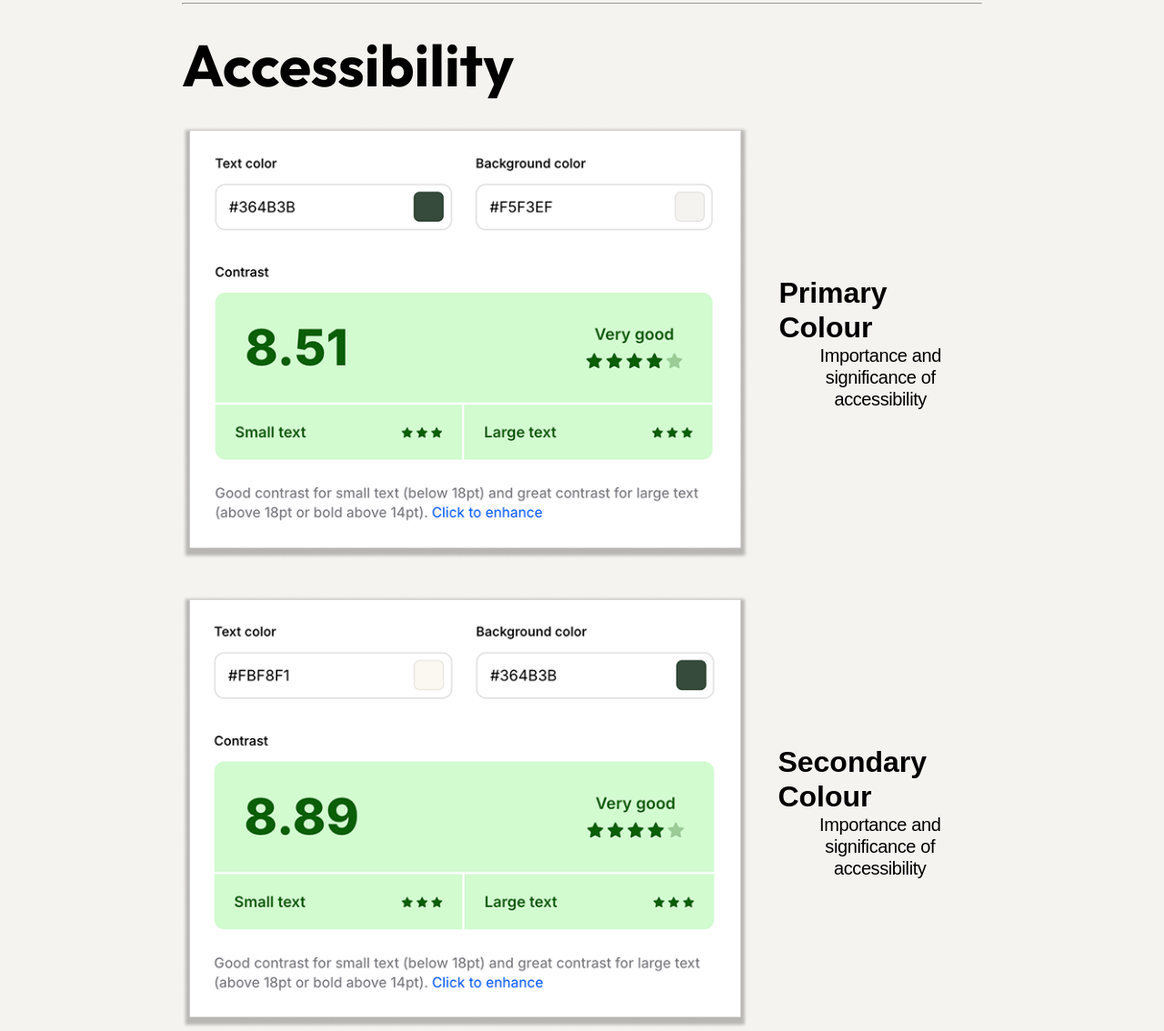
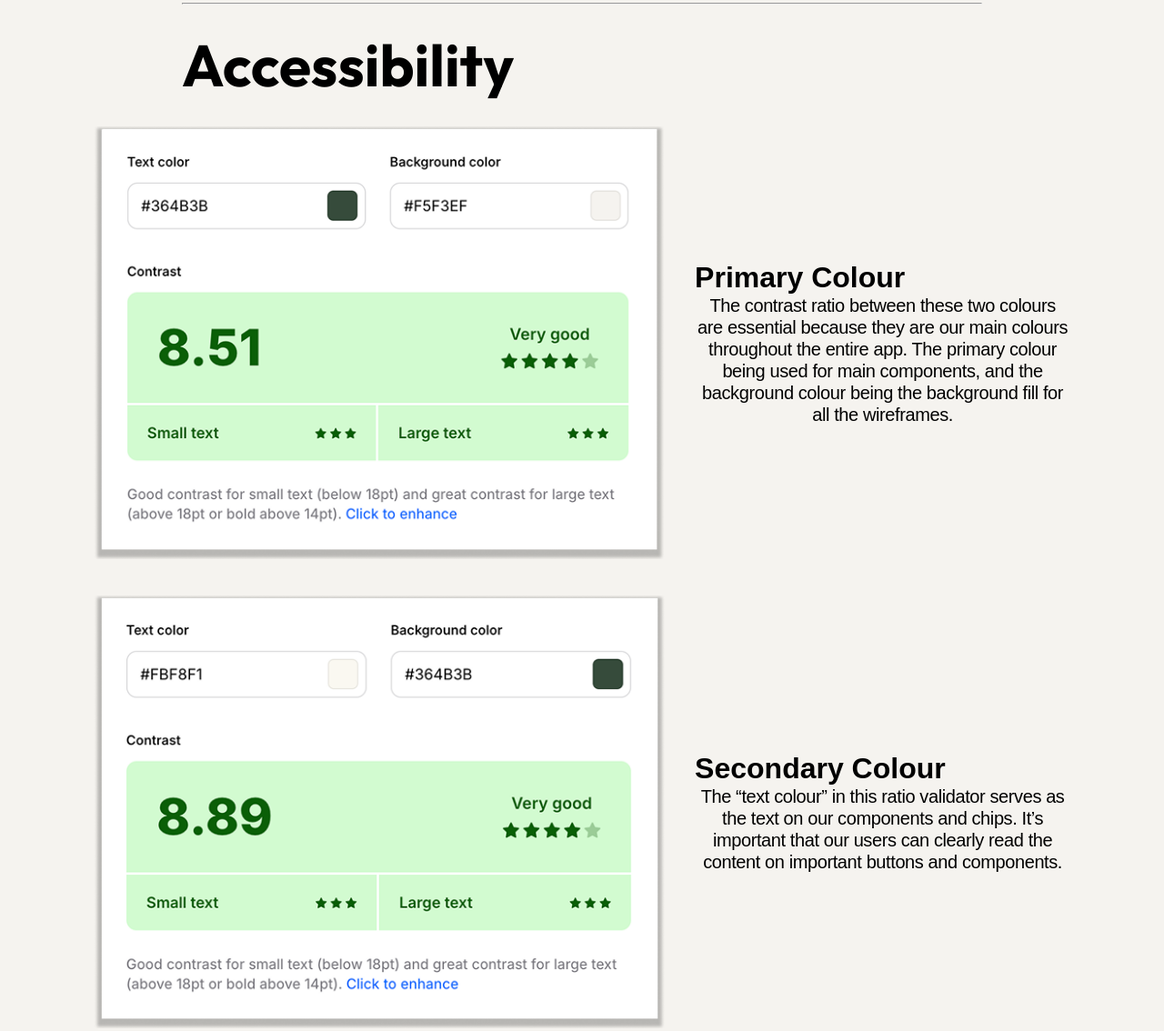
Before and after one commit to Strawb3rryjam/Slotion-StyleGuide, a plain HTML site: page colours.html in a window 1280 px wide. Shown: the part 3298-4432 px from the top of the page at 91% size. Drawn offline with Linux system fonts and the light colour scheme; a web font is replaced by a local one.

Commit message:
colours accessiility changes

```diff
--- a/colours.html
+++ b/colours.html
@@ -112,7 +112,9 @@
                 <img src="assets/img/accessprimary.png" alt="Primary Colour">
                 <div class="accessibility-text">
                     <h4>Primary Colour</h4>
-                    <p>Importance and significance of accessibility</p>
+                    <p>The contrast ratio between these two colours are essential because they are our main colours
+                        throughout the entire app. The primary colour being used for main components, and the background
+                        colour being the background fill for all the wireframes.</p>
                 </div>
             </div>
 
@@ -120,7 +122,8 @@
                 <img src="assets/img/accesssecondary.png" alt="Secondary Colour">
                 <div class="accessibility-text">
                     <h4>Secondary Colour</h4>
-                    <p>Importance and significance of accessibility</p>
+                    <p>The “text colour” in this ratio validator serves as the text on our components and chips. It’s
+                        important that our users can clearly read the content on important buttons and components.</p>
                 </div>
             </div>
 
@@ -128,7 +131,8 @@
                 <img src="assets/img/accessgrey.png" alt="Text Colour - Grey">
                 <div class="accessibility-text">
                     <h4>Text Colour - Grey</h4>
-                    <p>Importance and significance of accessibility</p>
+                    <p>This grey colour is used as “unfulfilled” components and chips throughout the app. It’s mainly
+                        used for filtering chips and tags.</p>
                 </div>
             </div>
 
@@ -136,7 +140,8 @@
                 <img src="assets/img/accessblack.png" alt="Text Colour - Black">
                 <div class="accessibility-text">
                     <h4>Text Colour - Black</h4>
-                    <p>Importance and significance of accessibility</p>
+                    <p>IThe main text colour in our app is black – mainly used for descriptions, captions, and comments.
+                    </p>
                 </div>
             </div>
         </div>
--- a/styles/colours.css
+++ b/styles/colours.css
@@ -207,25 +207,35 @@ p{
     height: auto;
 }
 
-
+/* Container for all items */
 .accessibility-container {
     display: flex;
-    flex-direction: column; /* Stacks each section */
+    flex-direction: column; /* Stacks each section vertically */
     gap: 40px; /* Adds spacing between sections */
+    align-items: center; /* Centers all items horizontally in the container */
 }
 
+/* Each item (image + text) */
 .accessibility-item {
     display: flex;
     align-items: center; /* Aligns image and text vertically */
+    justify-content: center; /* Centers the image and text horizontally in the item */
     gap: 32px; /* Space between image and text */
 }
 
+/* Styling the image */
 .accessibility-item img {
     width: 629.181px; /* Sets image width */
     height: 476px; /* Sets image height */
+    object-fit: cover; /* Ensures the image covers its container, maintaining aspect ratio */
 }
 
+/* Text section (stacking text vertically) */
 .accessibility-text {
     display: flex;
-    flex-direction: column; /* Stacks h4 and p */
+    flex-direction: column; /* Stacks h4 and p vertically */
+    text-align: start; /* Aligns text to the start (left) */
+    width: 413px;
+    height: auto; /* Removes fixed height to allow text to adjust */
+    justify-content: center; /* Centers text vertically within the accessibility-text section */
 }
```
Also changed, not shown: assets/img/chip3.png (added), assets/img/code.png (added).
